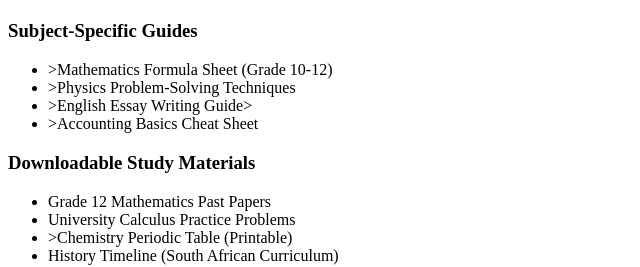
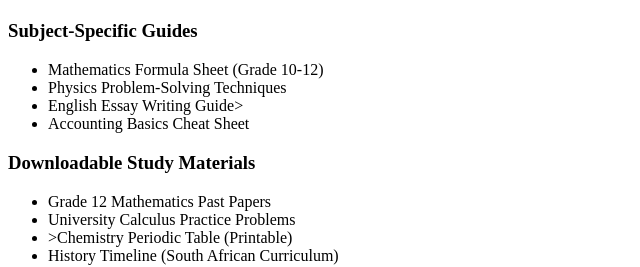
Before and after one commit to JRCode123/WEB-PART1, a plain HTML site: page resources.html in a window 1280 px wide. Shown: the part 537-804 px from the top of the page, without its empty margins (0-640 px from the left). Drawn offline with Linux system fonts and the light colour scheme.

Commit message:
website proposal

```diff
--- a/resources.html
+++ b/resources.html
@@ -40,10 +40,10 @@
 <article class="resource-category">
     <h3>Subject-Specific Guides</h3>
     <ul>
-        <li>>Mathematics Formula Sheet (Grade 10-12)</li>
-        <li>>Physics Problem-Solving Techniques</li>
-        <li>>English Essay Writing Guide></li>
-        <li>>Accounting Basics Cheat Sheet</li>
+        <li>Mathematics Formula Sheet (Grade 10-12)</li>
+        <li>Physics Problem-Solving Techniques</li>
+        <li>English Essay Writing Guide></li>
+        <li>Accounting Basics Cheat Sheet</li>
     </ul>
 </article>
 
```
